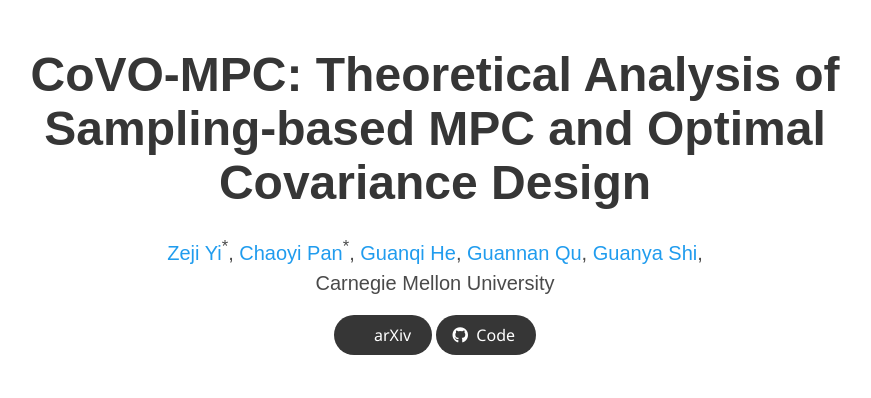
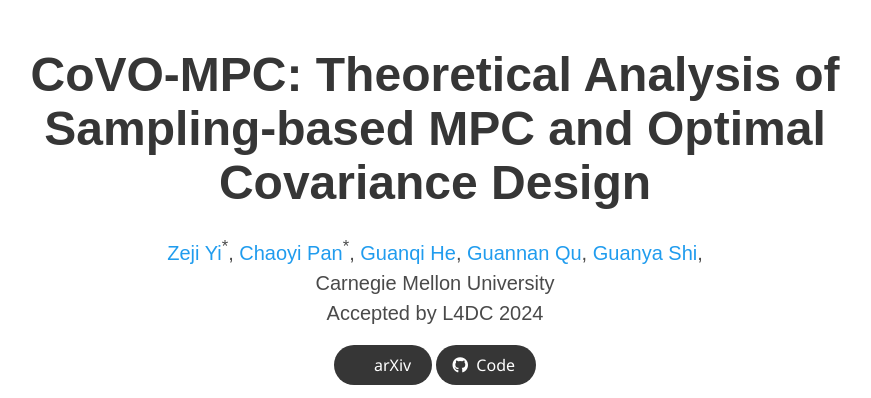
Before and after one commit to LeCAR-Lab/CoVO-MPC, a plain HTML site: page index.html in a window 1280 px wide. Shown: the top 398 px of the page, without its empty margins (205-1076 px from the left). Drawn offline with nearby package versions, Linux system fonts and the light colour scheme; some icons are missing; a web font is replaced by a local one.

Commit message:
:zap: update publication

```diff
--- a/index.html
+++ b/index.html
@@ -108,6 +108,9 @@
 
                         <div class="is-size-5 publication-authors">
                             <span class="author-block">Carnegie Mellon University</span>
+                        </div>
+                        <div class="is-size-5 publication-authors">
+                            <span class="author-block">Accepted by L4DC 2024</span>
                         </div>
 
                         <div class="column has-text-centered">
```
